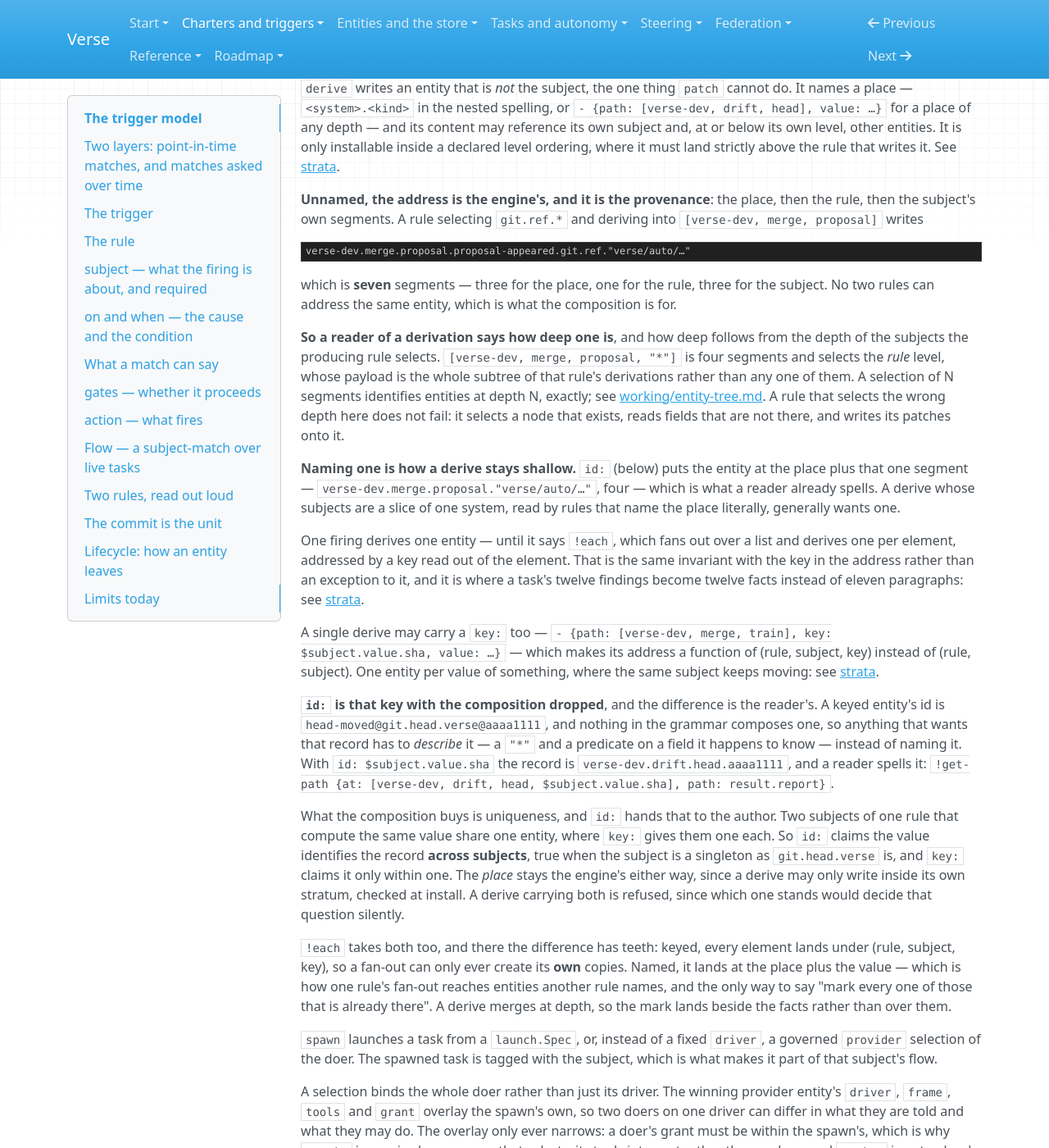
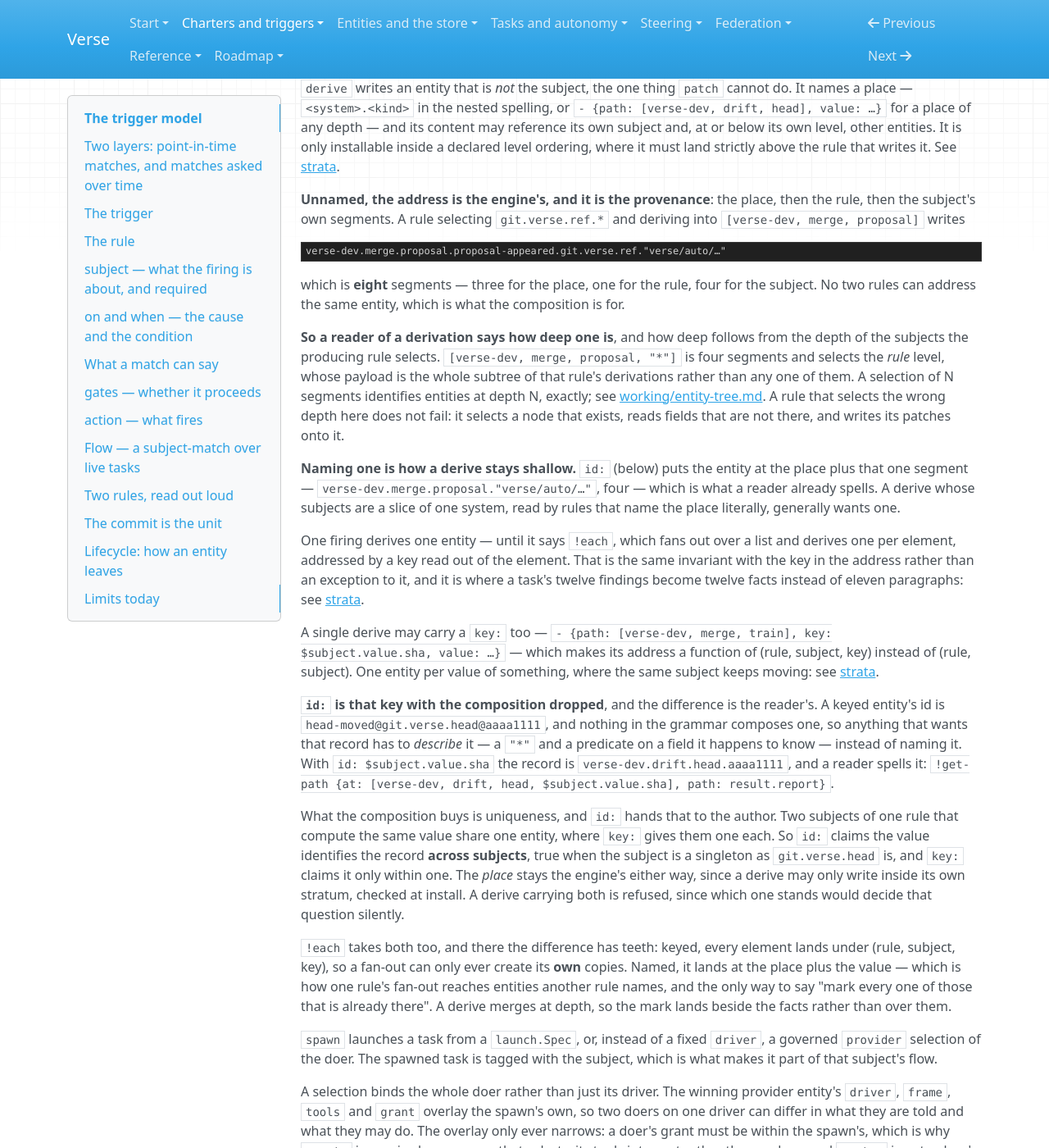
Before and after one commit to signadot/viff, an MkDocs documentation site: the page built from docs/trigger-model.md, in a window 1280 px wide and 1400 px high, scrolled down 18254 px. Shown: the whole window at 82% size. Built offline with MkDocs 1.6.1, drawn with Linux system fonts in a browser that asks for light colours; some of the changed text lies outside the part shown.

Commit message:
sources: the charters' remaining reads of reflected refs name the repository's place
The per-repository layout left three rules selecting a reflected kind by system and kind:
comment-drift's and signadot/pr.tony's `proposal-appeared` (`{system: git, kind: ref, value:
{repo: …}}`) and docs-drift's commit subject. Under the new layout `kind` reads the repository's
level, so those rules selected nothing, silently. They name the place now —
`[git, verse, ref, "*"]`, `[git, signadot, ref, "*"]`, `[git, verse, commit, "*"]` — and
comment-drift's `train-cut` subject is `git.verse.head`. The survey that missed them searched with
`\b`, which git grep's extended syntax does not support.

The published docs that spelled the git source's addresses in examples follow: the trigger model's
package, derive-address and read examples (a derived proposal's address is eight segments now),
strata's merge train, the sources overview's covers, and the example source's reflect call. Code
comments describing the layout, and the claim-node test's examples, say it the same way.

Tier: change
Checked: go test ./source/... ./trigger ./versed && make check-docs; comment-drift.tony, signadot/comment-drift.tony and signadot/pr.tony installed on a local verse over two dir git sources named verse and signadot: both proposal-appeared rules derived the delivered branch, both train-cut rules cut a train at the tip, and both claim rules covered the tip once the cursor was seeded. docs-drift.tony stays refused at install by the spawn-latch check, as it was before.
Notice: qq8hjtn0h12ksr8dmxn0
Co-Authored-By: Claude Opus 5 (1M context) <noreply@anthropic.com>
Claude-Session: https://claude.ai/code/session_01VbB3jvmD1PKctUxZ25aVY2

````diff
--- a/docs/trigger-model.md
+++ b/docs/trigger-model.md
@@ -1,9 +1,9 @@
 # The trigger model
 
 One noun and two grammars carry the whole model. An entity is a node at an address — a path in
-the tree, at whatever depth the thing writing it uses: three segments where a source reflects one
-(`git.commit.acme/9fe1`), four in verse's own half and inside a package's tree
-(`verse-dev.drift.finding.abc`) — carrying a small payload. A match names entities at an instant;
+the tree, at whatever depth the thing writing it uses: four segments where the git source reflects
+a commit under its repository (`git.acme.commit.9fe1`), four in verse's own half and inside a
+package's tree (`verse-dev.drift.finding.abc`) — carrying a small payload. A match names entities at an instant;
 a formula is a match asked of the verse as it moves. Every trigger concept, `when` and `subject`
 and flows, lands on one of those two, and a gate on neither: it asks somebody. Knowing which is
 the thing to be unambiguous about.
@@ -143,7 +143,7 @@ reads: [ !verse-path [git] ]   # …and what it may read besides
   match: {path: [drift]}
 - name: head-moved          # in the `drift` package
   stratum: reflected
-  condition: {subject: git.head.verse}    # a source: read, never written
+  condition: {subject: git.verse.head}    # a source: read, never written
   action: {derive: {drift: {head: {repo: $subject.value.repo}}}}
 ```
 
@@ -155,9 +155,9 @@ whatever it names, and nothing else. An undeclared read does not install, and th
 which line to add:
 
 ```
-rule "note-the-head" reads git.head.*, which notes.* does not declare: a charter installed
+rule "note-the-head" reads git.verse.*, which notes.* does not declare: a charter installed
 at an address reads inside it and what it declares, so that the graph over packages can be
-checked for a cycle. Add it: `reads: [git.head]` (this package reads nothing)
+checked for a cycle. Add it: `reads: [git.verse]` (this package reads nothing)
 ```
 
 An absent `reads:` is not "everything". It is nothing: a package with no declaration reads only
@@ -965,12 +965,12 @@ level, other entities. It is only installable inside a declared level ordering,
 strictly above the rule that writes it. See [strata](strata.md).
 
 **Unnamed, the address is the engine's, and it is the provenance**: the place, then the rule, then
-the subject's own segments. A rule selecting `git.ref.*` and deriving into
+the subject's own segments. A rule selecting `git.verse.ref.*` and deriving into
 `[verse-dev, merge, proposal]` writes
 
-    verse-dev.merge.proposal.proposal-appeared.git.ref."verse/auto/…"
-
-which is **seven** segments — three for the place, one for the rule, three for the subject. No
+    verse-dev.merge.proposal.proposal-appeared.git.verse.ref."verse/auto/…"
+
+which is **eight** segments — three for the place, one for the rule, four for the subject. No
 two rules can address the same entity, which is what the composition is for.
 
 **So a reader of a derivation says how deep one is**, and how deep follows from the depth of the
@@ -998,7 +998,7 @@ instead of (rule, subject). One entity per value of something, where the same su
 moving: see [strata](strata.md#a-key-on-a-single-derive).
 
 **`id:` is that key with the composition dropped**, and the difference is the reader's. A keyed
-entity's id is `head-moved@git.head.verse@aaaa1111`, and nothing in the grammar composes one, so
+entity's id is `head-moved@git.verse.head@aaaa1111`, and nothing in the grammar composes one, so
 anything that wants that record has to *describe* it — a `"*"` and a predicate on a field it
 happens to know — instead of naming it. With `id: $subject.value.sha` the record is
 `verse-dev.drift.head.aaaa1111`, and a reader spells it:
@@ -1007,7 +1007,7 @@ happens to know — instead of naming it. With `id: $subject.value.sha` the reco
 What the composition buys is uniqueness, and `id:` hands that to the author. Two subjects of one
 rule that compute the same value share one entity, where `key:` gives them one each. So `id:`
 claims the value identifies the record **across subjects**, true when the subject is a singleton as
-`git.head.verse` is, and `key:` claims it only within one. The *place* stays the engine's either
+`git.verse.head` is, and `key:` claims it only within one. The *place* stays the engine's either
 way, since a derive may only write inside its own stratum, checked at install. A derive carrying
 both is refused, since which one stands would decide that question silently.
 
@@ -1196,7 +1196,7 @@ action:
     # the string form addresses an entity and stops there
     also:     !get-path "git:repo:$subject.value.head"
     # and `at:` names the address as a path, at whatever depth the tree is
-    says:     !get-path { at: [verse-dev, drift, head, "head-moved@git.head.verse"], path: result.report }
+    says:     !get-path { at: [verse-dev, drift, head, "head-moved@git.verse.head"], path: result.report }
     open:     !list-paths { at: [verse-dev, drift, finding, "*"], value: {status: open}, path: says }
 ```
 
@@ -1265,7 +1265,7 @@ Every open proposal cut from a commit that is no longer the tip of main — "whi
 still land", with no ancestry walk and nothing to poll.
 
 **It joins what the rule reads**, which is the difference from an action's read, and it is not a
-detail: the rule above is re-evaluated when `git.head.verse` moves, over proposals that did not
+detail: the rule above is re-evaluated when `git.verse.head` moves, over proposals that did not
 change. A trigger is skipped at a commit that touched nothing it reads, and a condition comparing
 against another entity reaches a different verdict the moment that entity moves, so the read counts
 or the skip would be wrong.
````
Also changed, not shown: docs/reference/examples/README.md (+1 -1 lines), docs/sources.md (+2 -2 lines), docs/strata.md (+1 -1 lines), 11 other files.
